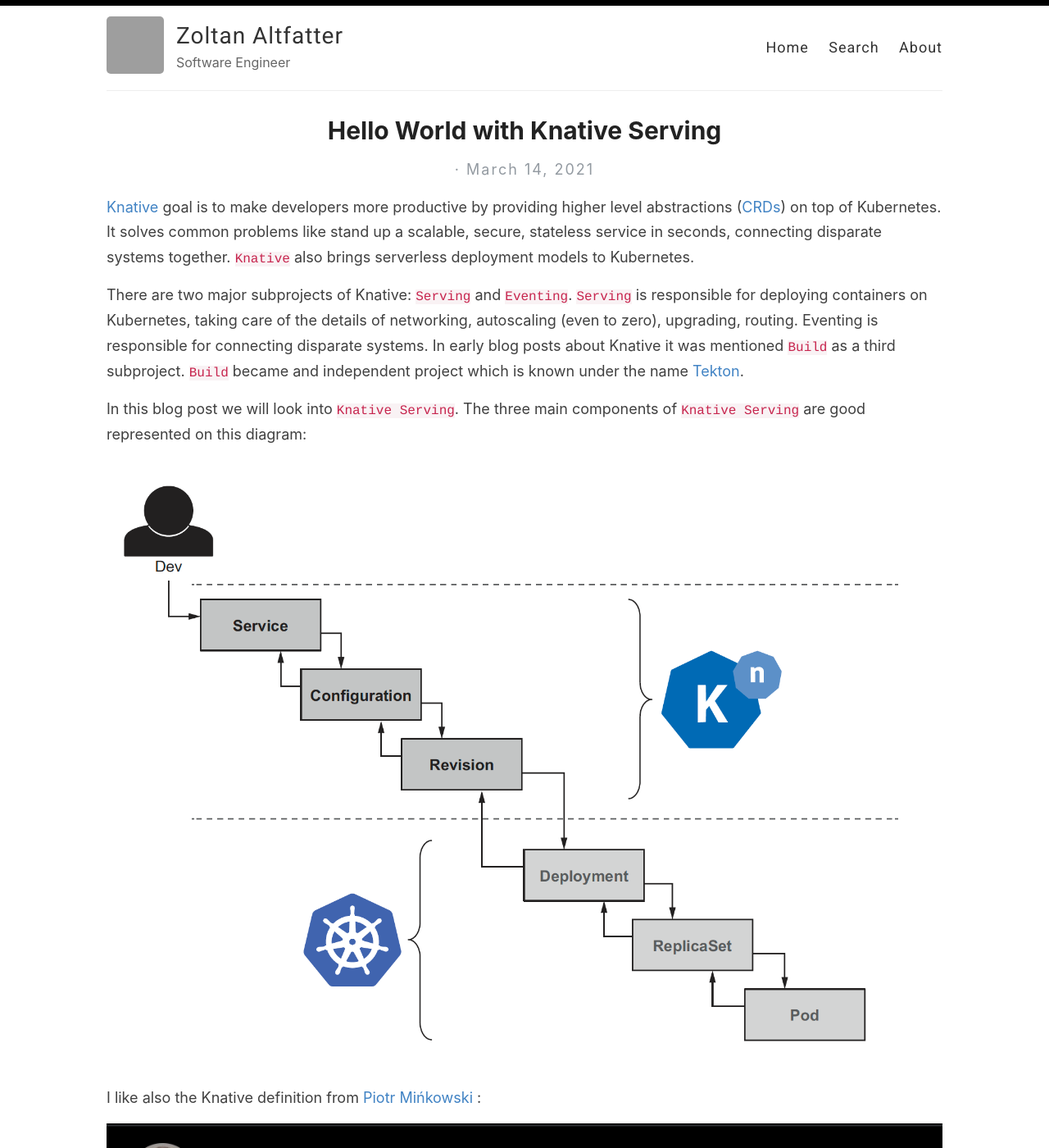
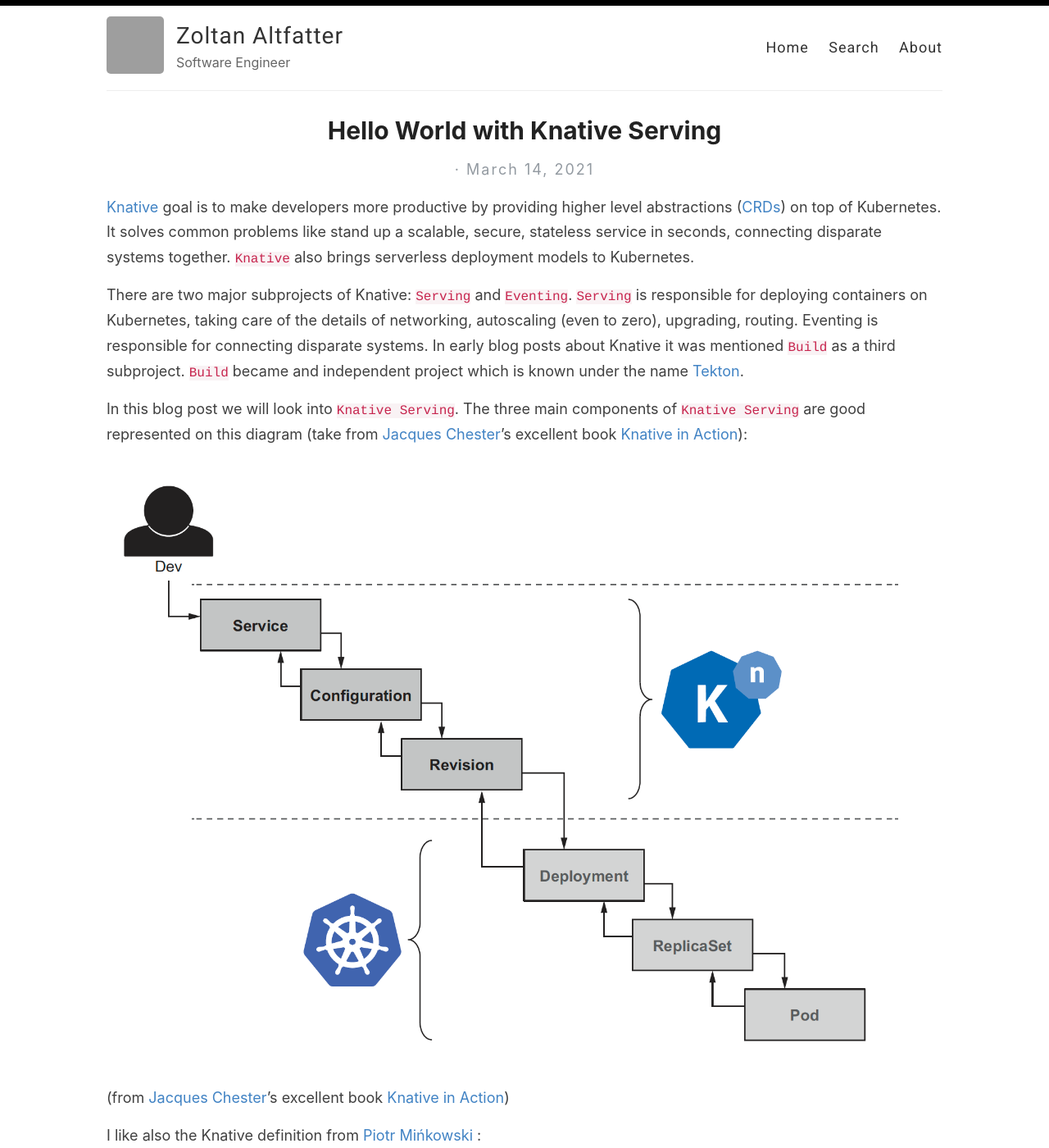
Before and after one commit to altfatterz/altfatterz.github.io, a Jekyll site: the page built from _posts/2021-03-14-hello-world-with-knative-serving.md, in a window 1280 px wide and 1400 px high. Shown: the whole window at 82% size. Built offline with Jekyll 4.4.1, drawn with Linux system fonts in a browser that asks for light colours; grey boxes are pictures that could not be loaded.

Commit message:
add attribution for the image

```diff
--- a/_posts/2021-03-14-hello-world-with-knative-serving.md
+++ b/_posts/2021-03-14-hello-world-with-knative-serving.md
@@ -12,9 +12,11 @@
 for deploying containers on Kubernetes, taking care of the details of networking, autoscaling (even to zero), upgrading, routing.
 Eventing is responsible for connecting disparate systems. In early blog posts about Knative it was mentioned `Build` as a third subproject. `Build` became and independent project which is known under the name [Tekton](https://tekton.dev/).
 
-In this blog post we will look into `Knative Serving`. The three main components of `Knative Serving` are good represented on this diagram:
+In this blog post we will look into `Knative Serving`. The three main components of `Knative Serving` are good represented on this diagram
+(take from [Jacques Chester](https://twitter.com/jacques_chester)'s excellent book [Knative in Action](https://livebook.manning.com/book/knative-in-action/chapter-1/v-6/184)):
 
 <p><img src="/images/2021-03-14/Knative.png" alt="Knative" /></p>
+(from [Jacques Chester](https://twitter.com/jacques_chester)'s excellent book [Knative in Action](https://livebook.manning.com/book/knative-in-action/chapter-1/v-6/184))
 
 I like also the Knative definition from [Piotr Mińkowski](https://twitter.com/piotr_minkowski) :
 
```
